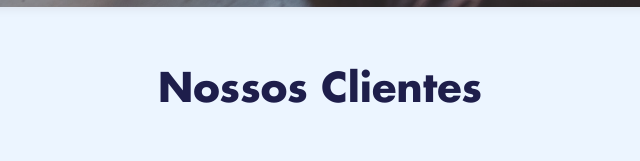
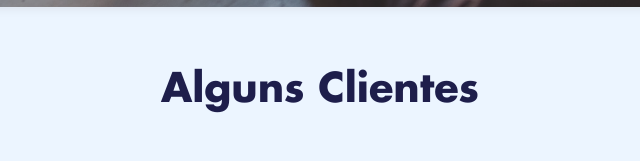
Before and after one commit to nuux-tec/newizzyerp, a plain HTML site: page index.html in a window 1280 px wide. Shown: the part 777-938 px from the top of the page, 320-960 px from the left. Drawn offline with nearby package versions, Linux system fonts and the light colour scheme; some packages are replaced by stand-ins of ours; files whose address does not match are found by name.

Commit message:
Alteração de titulo

```diff
--- a/index.html
+++ b/index.html
@@ -225,7 +225,7 @@
   <div class="container">
 
     <div class="section-header">
-      <h2 style="padding-bottom: 40px; text-align: center;">Nossos Clientes</h2>
+      <h2 style="padding-bottom: 40px; text-align: center;">Alguns Clientes</h2>
     </div>
 
     <div class="row no-gutters clients-wrap clearfix wow fadeInUp">
```
